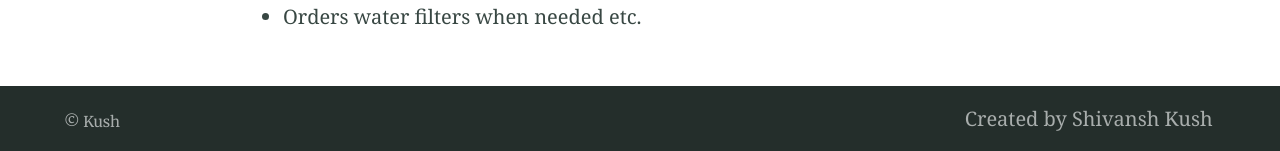
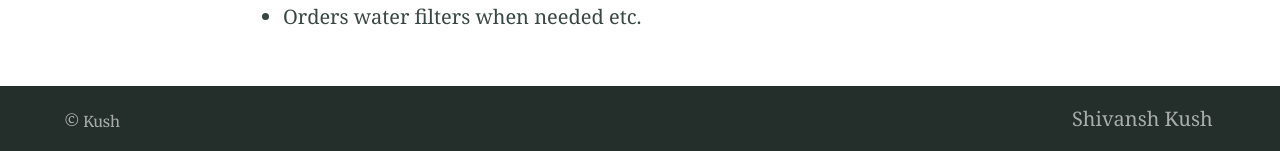
Before and after one commit to aka-Kush/aka-Kush.github.io, a Jekyll site: the page built from index.md, in a window 1280 px wide. Shown: the part 1318-1469 px from the top of the page. Built offline with Jekyll 4.4.1, drawn with Linux system fonts in a browser that asks for light colours.

Commit message:
Update _config.yml

```diff
--- a/_config.yml
+++ b/_config.yml
@@ -90,7 +90,7 @@ navigation_header:
 - title: Search
   url: "/search/"
 navigation_footer:
-- title: Created by Shivansh Kush
+- title: Shivansh Kush
   url: https://aka-kush.github.io/about/
 social_links:
   Twitter: https://twitter.com/shivansh_kush
```
